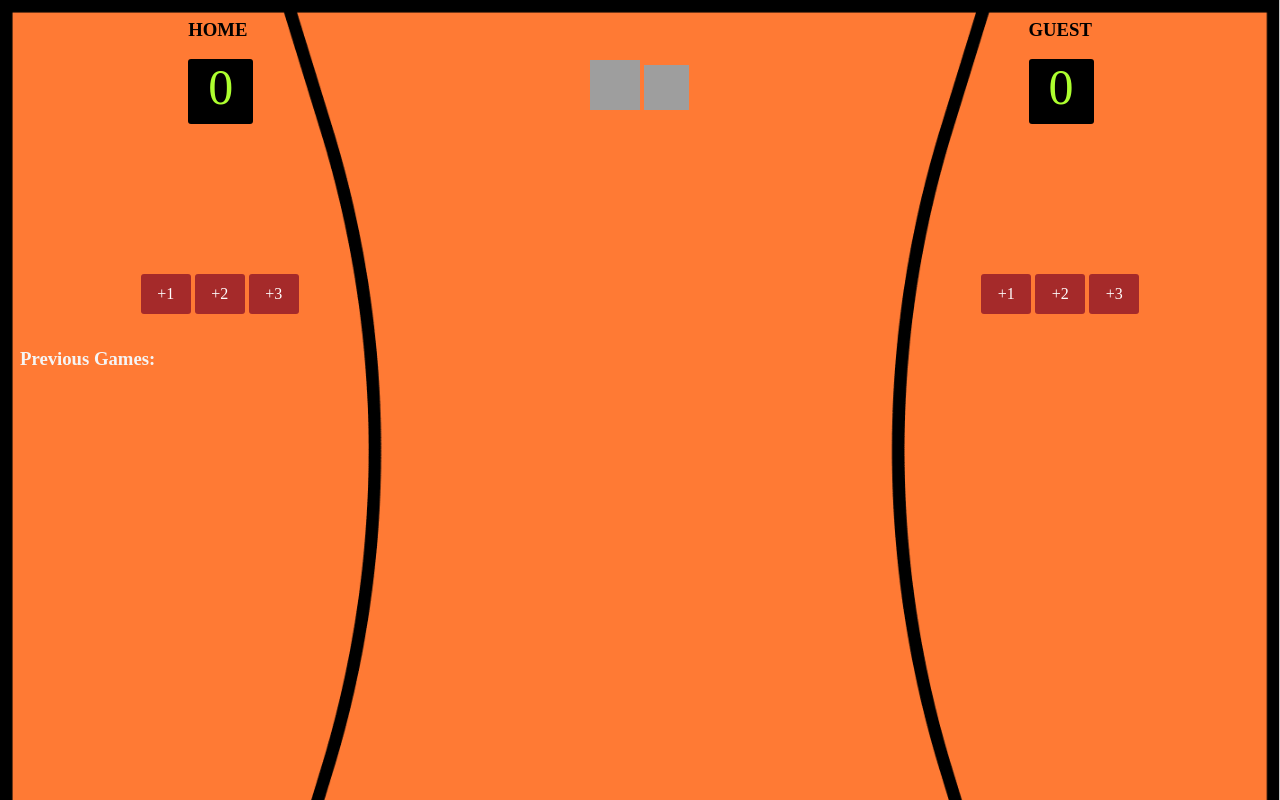
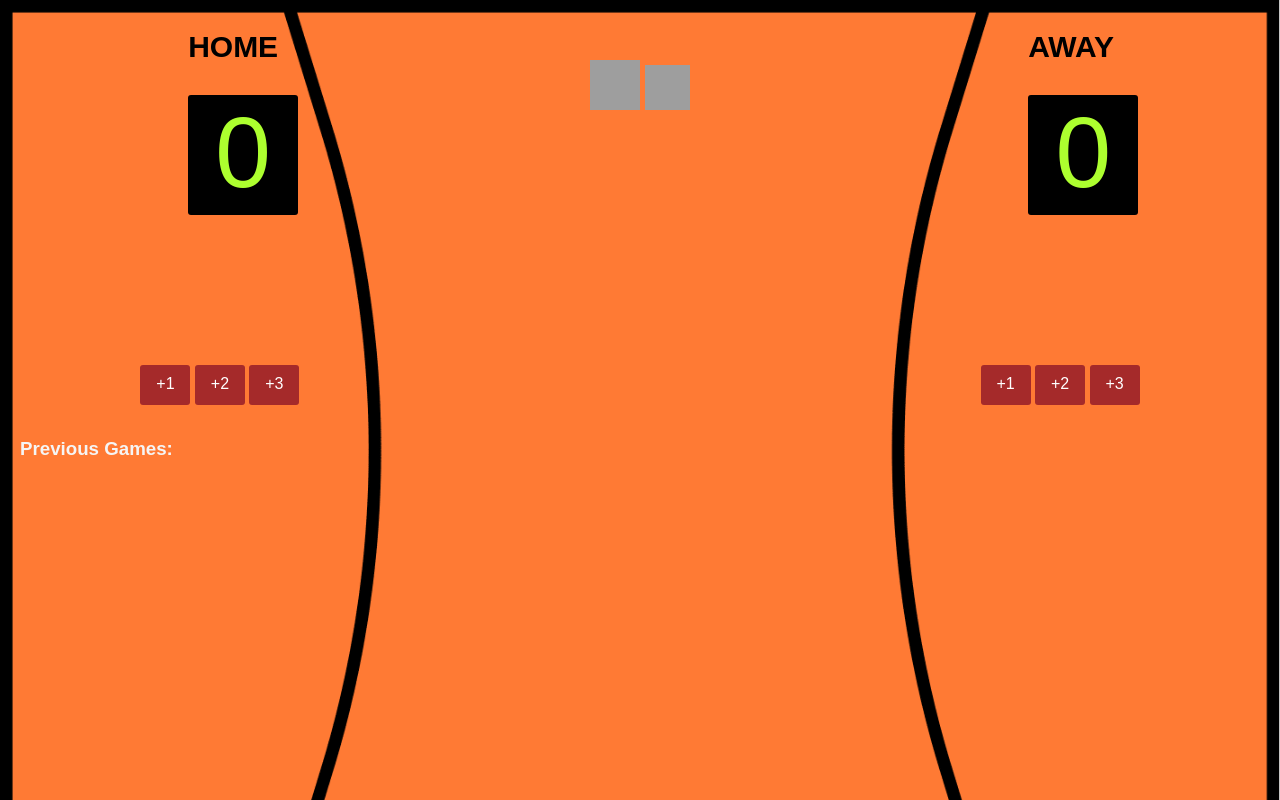
Before and after one commit to spencerkotulski/Basketball-Scoreboard, a website built with Vite: page basketball-scoreboard/index.html in a window 1280 px wide. Built offline with nearby package versions, Linux system fonts and the light colour scheme; grey boxes are pictures that could not be loaded.

Commit message:
Update 1.0: Changed sizing and Guest to Away

```diff
--- a/basketball-scoreboard/index.css
+++ b/basketball-scoreboard/index.css
@@ -2,9 +2,11 @@ body {
     margin: 0;
     background-image: url(Basketballbackground.png);
     background-size: cover;
-
+    font-family: Arial, Helvetica, sans-serif;
 }
-
+#home-el, #guest-el {
+    font-size: 30px;
+}
 .container {
     display: flex;
     justify-content: space-around;
@@ -13,14 +15,14 @@ body {
 
 .score {
     background-color: black;
-    width: 65px;
-    height: 65px;
+    width: 110px;
+    height: 120px;
     border-radius: 3px;
 }
 
 #left-score, #right-score {
     color: greenyellow;
-    font-size: 50px;
+    font-size: 100px;
     }
 
 span {
--- a/basketball-scoreboard/index.html
+++ b/basketball-scoreboard/index.html
@@ -7,7 +7,7 @@
         <div class="container">
             <div>
                 <div class="scoreboard">
-                    <h3>HOME</h3>
+                    <h3 id="home-el">HOME</h3>
                     <span id="left-score" class="score">0</span>
                 </div>
                 <div class="increment-btn-container">
@@ -22,7 +22,7 @@
             </div>
             <div>
                 <div class="scoreboard">
-                    <h3>GUEST</h3>
+                    <h3 id="guest-el">AWAY</h3>
                     <span id="right-score" class="score">0</span>
                 </div>
                 <div class="increment-btn-container">
```
